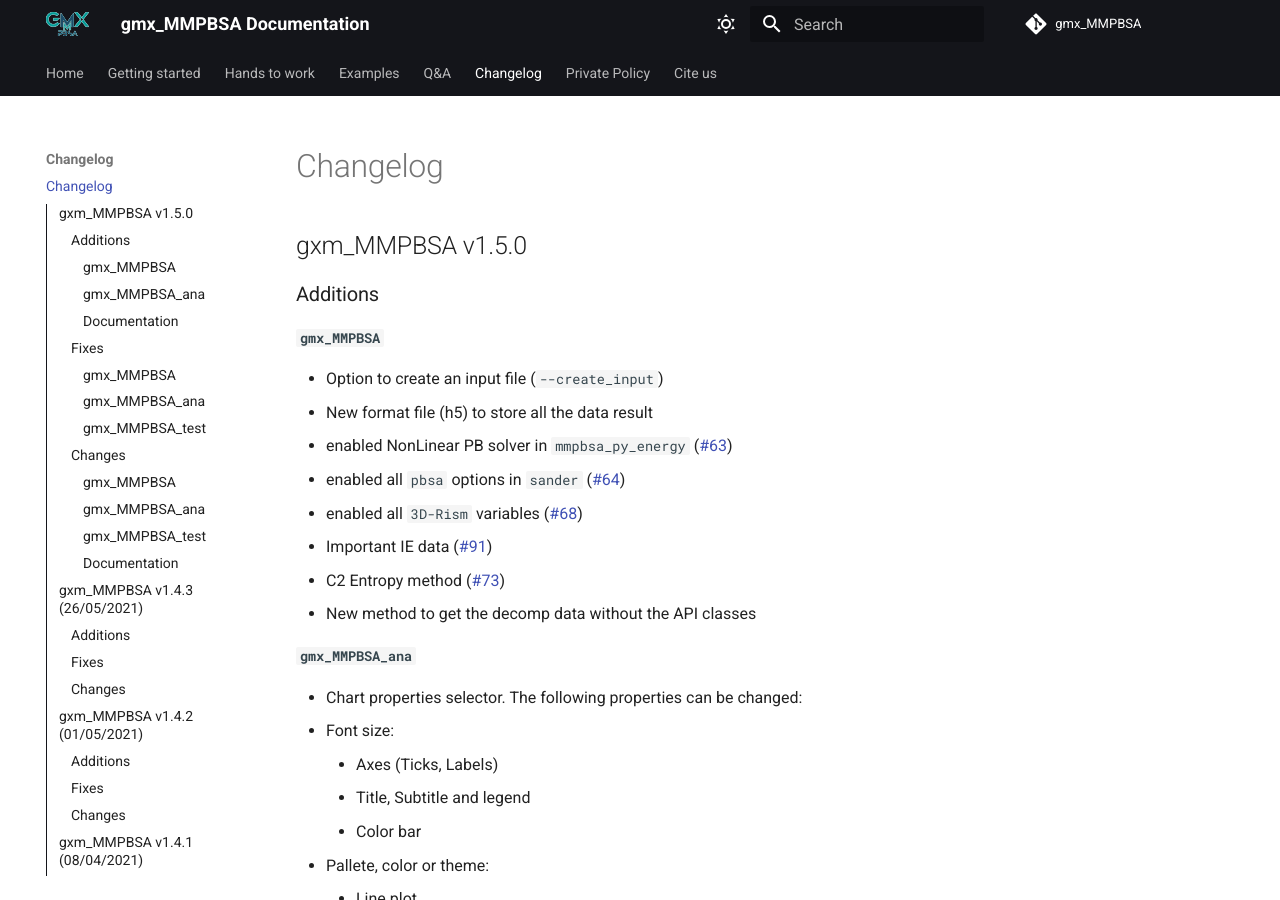
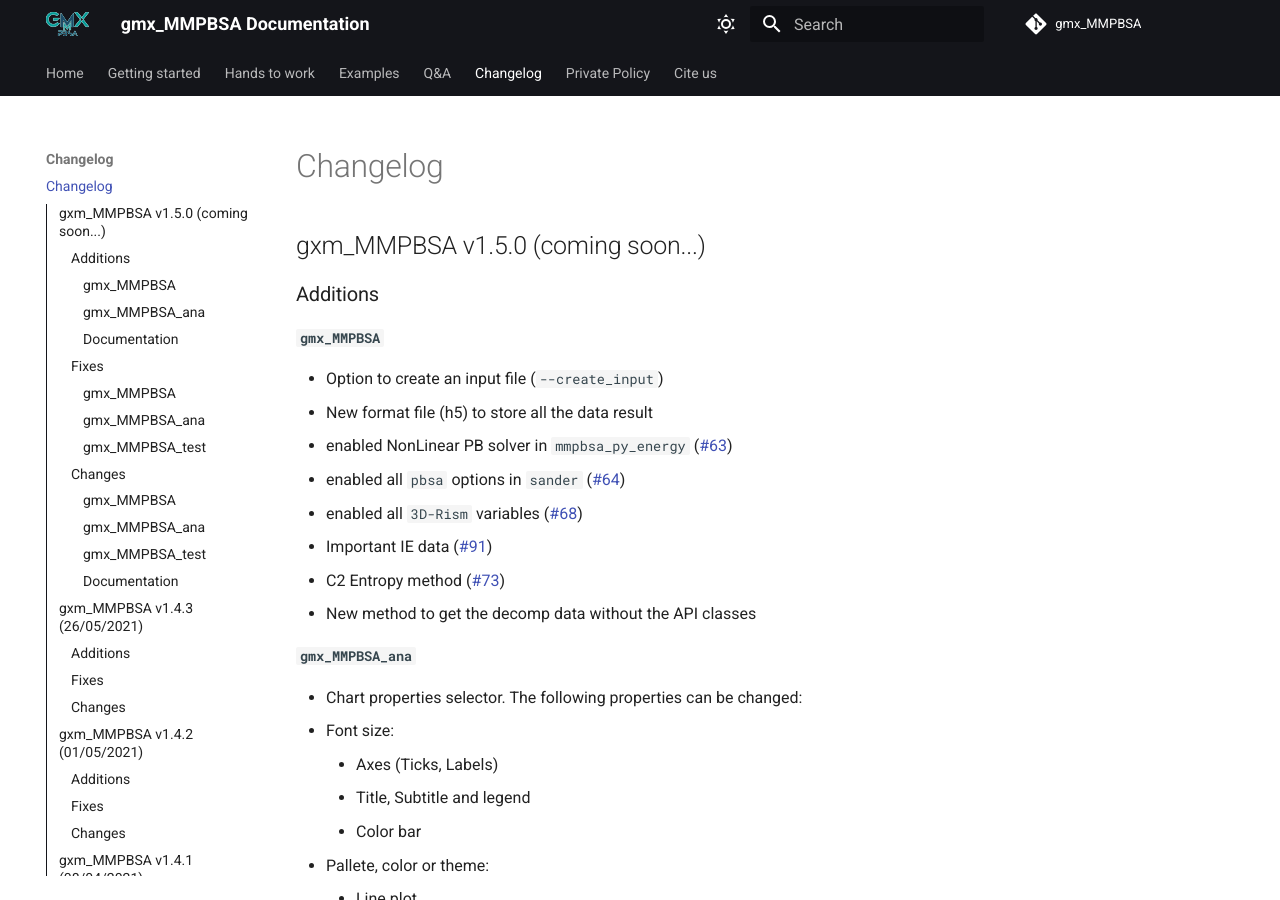
Before and after one commit to Valdes-Tresanco-MS/gmx_MMPBSA, an MkDocs documentation site: the page built from docs/changelog.md, in a window 1280 px wide and 900 px high. Built offline with MkDocs 1.6.1 and Material for MkDocs 9.7.7, drawn with Linux system fonts in a browser that asks for light colours; comment, search, counter and statistics services are not loaded.

Commit message:
no changelog

```diff
--- a/docs/changelog.md
+++ b/docs/changelog.md
@@ -3,7 +3,7 @@ template: main.html
 title: Changelog
 ---
 # Changelog
-## gxm_MMPBSA v1.5.0
+## gxm_MMPBSA v1.5.0 (coming soon...)
 
 ### Additions
 #### `gmx_MMPBSA`
```
